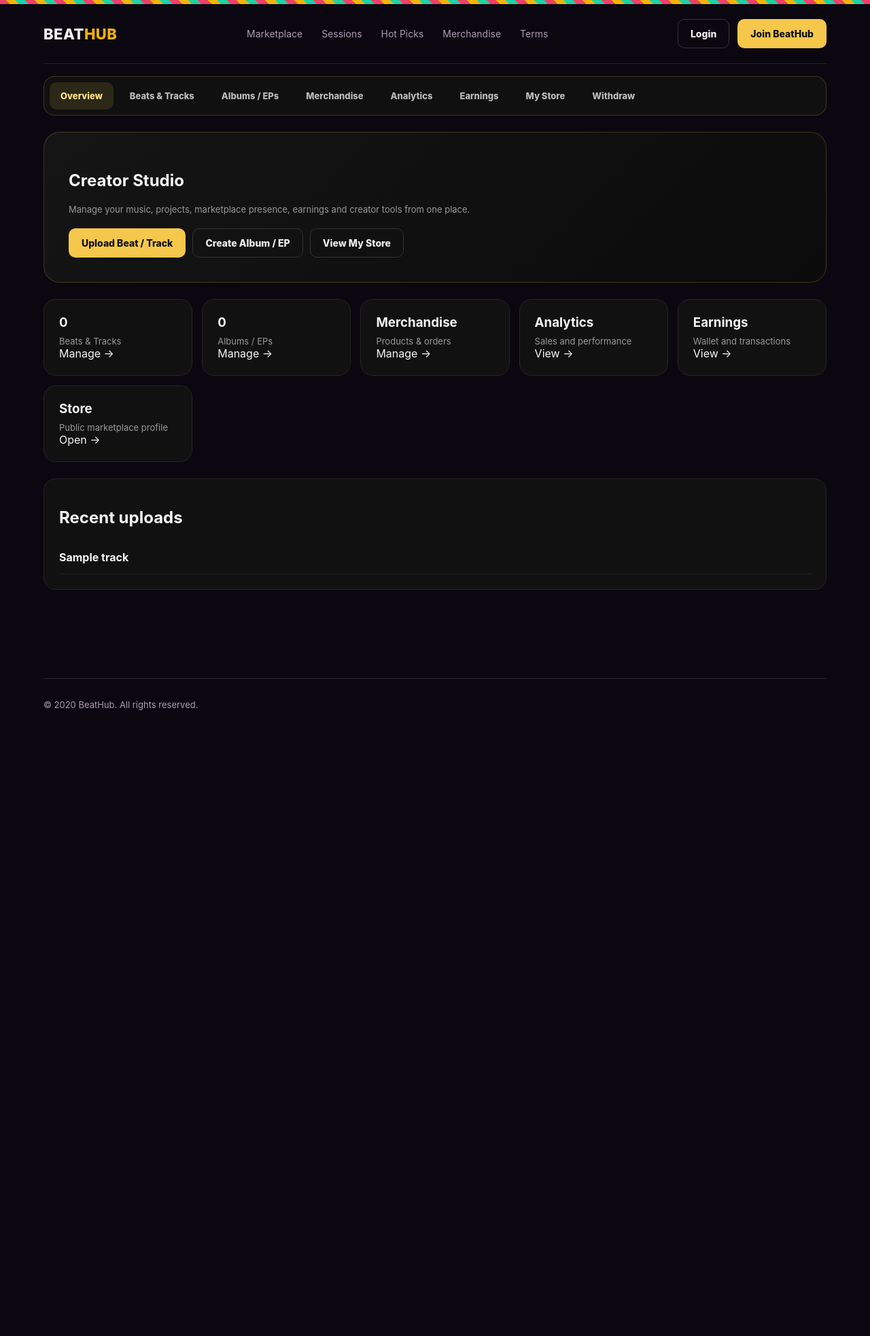
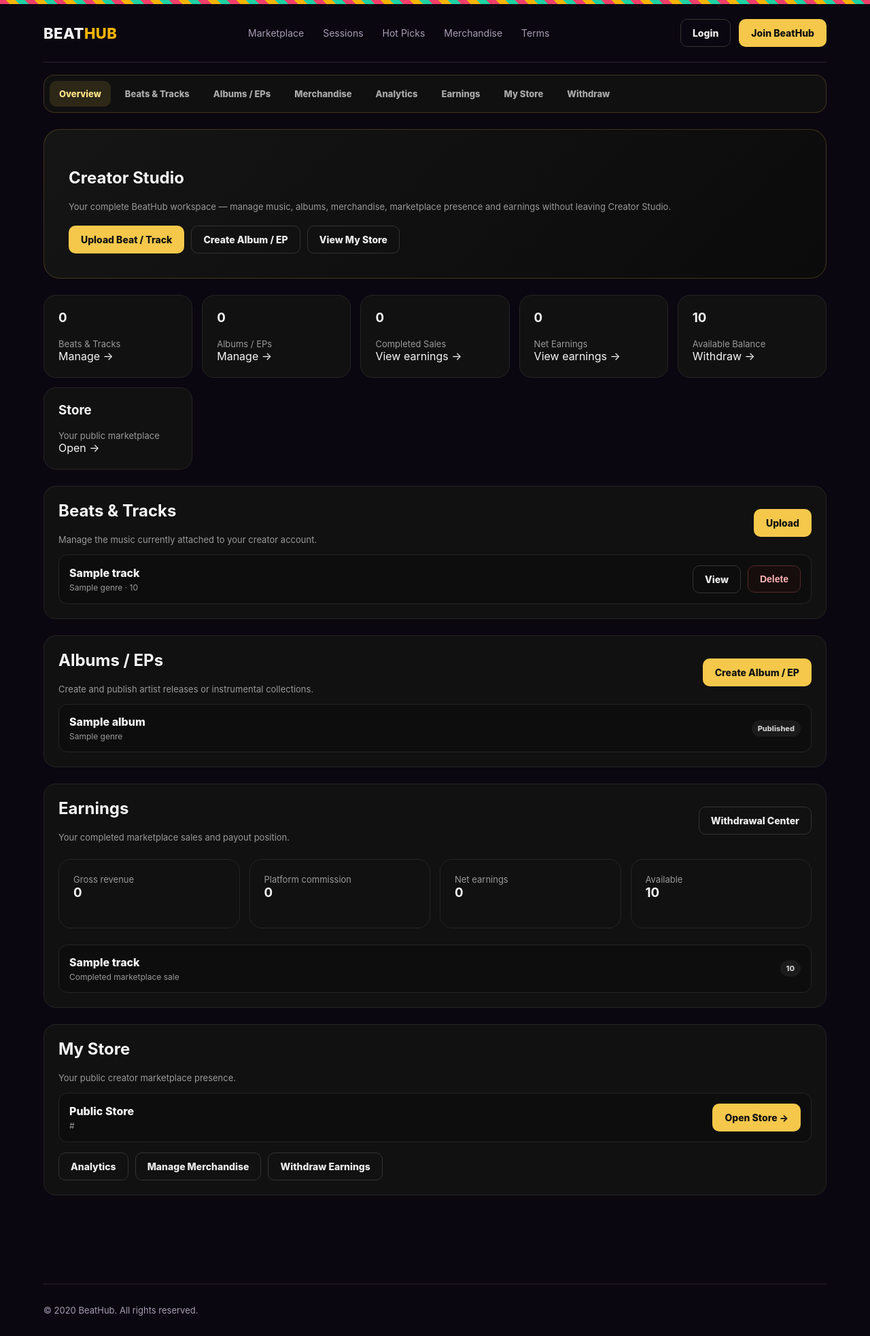
Before and after one commit to beathubonline-arch/Beat-Hub, a FastAPI app: template app/templates/dashboard.html in a window 1280 px wide. Shown: the whole page at 68% size. Before the commit the page ends 1045 px from the top, so only its background shows below. Run offline with FastAPI, Linux system fonts and the light colour scheme; the template is opened without the code that fills it: most values are stand-ins (such as "Sample title", 1, 10 or a date in 2020).

Commit message:
Build complete functional creator dashboard navigation

```diff
--- a/app/templates/dashboard.html
+++ b/app/templates/dashboard.html
@@ -2,12 +2,91 @@
 {% block title %}Creator Dashboard — BeatHub{% endblock %}
 {% block content %}
 <div class="creator-dashboard">
-<style>.creator-dashboard{max-width:1450px;margin:auto;padding:18px 0 70px;color:#f5f5f5}.dash-tabs{display:flex;gap:8px;flex-wrap:wrap;margin:0 0 24px;padding:8px;border:1px solid rgba(245,200,75,.2);border-radius:16px;background:#101010}.dash-tabs a{padding:12px 16px;border-radius:10px;color:#bbb;text-decoration:none;font-weight:800;font-size:13px}.dash-tabs a:hover,.dash-tabs a.active{background:rgba(245,200,75,.12);color:#ffe58a}.dashboard-hero{padding:36px;border-radius:24px;background:linear-gradient(135deg,#151515,#0b0b0b);border:1px solid rgba(245,200,75,.2);margin-bottom:24px}.hero-actions{display:flex;gap:10px;flex-wrap:wrap}.btn{display:inline-flex;padding:12px 18px;border-radius:10px;text-decoration:none;font-weight:800}.btn-primary{background:#f5c84b;color:#111}.btn-outline{border:1px solid #333;color:#eee}.dashboard-grid{display:grid;grid-template-columns:repeat(auto-fit,minmax(210px,1fr));gap:14px}.card{padding:22px;border:1px solid #252525;border-radius:18px;background:#111}.card h3{margin:0 0 8px}.muted{color:#999;font-size:13px}@media(max-width:700px){.dashboard-hero{padding:24px}.dash-tabs{overflow:auto;flex-wrap:nowrap}.dash-tabs a{white-space:nowrap}}</style>
-<nav class="dash-tabs" aria-label="Creator Studio">
-<a class="active" href="/dashboard">Overview</a><a href="/dashboard?section=beats">Beats &amp; Tracks</a><a href="/dashboard?section=albums">Albums / EPs</a><a href="/dashboard?section=merchandise">Merchandise</a><a href="/dashboard/analytics">Analytics</a><a href="/dashboard/earnings">Earnings</a><a href="/dashboard/store">My Store</a><a href="/dashboard/withdraw">Withdraw</a>
+<style>
+.creator-dashboard{max-width:1450px;margin:auto;padding:18px 0 70px;color:#f5f5f5}
+.dash-tabs{display:flex;gap:7px;flex-wrap:wrap;margin:0 0 24px;padding:8px;border:1px solid rgba(245,200,75,.2);border-radius:16px;background:#101010;position:sticky;top:12px;z-index:5;backdrop-filter:blur(12px)}
+.dash-tabs a{padding:11px 14px;border-radius:10px;color:#aaa;text-decoration:none;font-weight:800;font-size:13px;transition:.18s}
+.dash-tabs a:hover,.dash-tabs a.active{background:rgba(245,200,75,.12);color:#ffe58a}
+.dashboard-hero{padding:36px;border-radius:24px;background:linear-gradient(135deg,#151515,#0b0b0b);border:1px solid rgba(245,200,75,.2);margin-bottom:24px}
+.hero-actions,.section-actions{display:flex;gap:10px;flex-wrap:wrap}.btn{display:inline-flex;padding:11px 17px;border-radius:10px;text-decoration:none;font-weight:800;border:1px solid transparent}.btn-primary{background:#f5c84b;color:#111}.btn-outline{border-color:#333;color:#eee}.btn-danger{border-color:#542b2b;color:#ffb5b5;background:#170d0d}
+.dashboard-grid{display:grid;grid-template-columns:repeat(auto-fit,minmax(205px,1fr));gap:14px}.card{padding:21px;border:1px solid #252525;border-radius:18px;background:#111}.card h2,.card h3{margin-top:0}.muted{color:#999;font-size:13px}.section{scroll-margin-top:95px;margin-top:24px}.section-head{display:flex;justify-content:space-between;align-items:center;gap:15px;margin-bottom:14px}.data-list{display:grid;gap:9px}.data-row{display:flex;align-items:center;justify-content:space-between;gap:15px;padding:15px;border:1px solid #252525;border-radius:13px;background:#0d0d0d}.row-title{font-weight:800}.row-meta{color:#999;font-size:12px;margin-top:4px}.pill{display:inline-block;padding:5px 9px;border-radius:999px;background:#1b1b1b;color:#ccc;font-size:11px;font-weight:800}.alert{margin-bottom:18px;padding:14px 16px;border-radius:12px;border:1px solid #333;background:#141414}.empty{padding:26px;text-align:center;border:1px dashed #333;border-radius:14px;color:#999}
+@media(max-width:700px){.dashboard-hero{padding:24px}.dash-tabs{overflow:auto;flex-wrap:nowrap}.dash-tabs a{white-space:nowrap}.data-row{align-items:flex-start;flex-direction:column}.section-head{align-items:flex-start;flex-direction:column}}
+</style>
+
+<nav class="dash-tabs" aria-label="Creator Studio sections">
+<a class="active" href="#overview">Overview</a>
+<a href="#tracks">Beats &amp; Tracks</a>
+<a href="#albums">Albums / EPs</a>
+<a href="/dashboard/merch">Merchandise</a>
+<a href="/dashboard/analytics">Analytics</a>
+<a href="#earnings">Earnings</a>
+<a href="#store">My Store</a>
+<a href="/dashboard/withdraw">Withdraw</a>
 </nav>
-{% if success %}<div class="card">{{ success }}</div>{% endif %}{% if error %}<div class="card">{{ error }}</div>{% endif %}
-<section class="dashboard-hero"><h1>Creator Studio</h1><p class="muted">Manage your music, projects, marketplace presence, earnings and creator tools from one place.</p><div class="hero-actions" style="margin-top:20px"><a class="btn btn-primary" href="/dashboard/upload">Upload Beat / Track</a><a class="btn btn-outline" href="/dashboard/albums/new">Create Album / EP</a><a class="btn btn-outline" href="/dashboard/store">View My Store</a></div></section>
-<section class="dashboard-grid"><div class="card"><h3>{{ track_count|default(0) }}</h3><div class="muted">Beats &amp; Tracks</div><a href="/dashboard?section=beats">Manage →</a></div><div class="card"><h3>{{ album_count|default(0) }}</h3><div class="muted">Albums / EPs</div><a href="/dashboard?section=albums">Manage →</a></div><div class="card"><h3>Merchandise</h3><div class="muted">Products &amp; orders</div><a href="/dashboard?section=merchandise">Manage →</a></div><div class="card"><h3>Analytics</h3><div class="muted">Sales and performance</div><a href="/dashboard/analytics">View →</a></div><div class="card"><h3>Earnings</h3><div class="muted">Wallet and transactions</div><a href="/dashboard/earnings">View →</a></div><div class="card"><h3>Store</h3><div class="muted">Public marketplace profile</div><a href="/dashboard/store">Open →</a></div></section>
-<section class="card" style="margin-top:24px"><h2>Recent uploads</h2>{% if tracks %}{% for track in tracks %}<div style="padding:14px 0;border-bottom:1px solid #222"><strong>{{ track.title }}</strong></div>{% endfor %}{% else %}<p class="muted">No uploads yet. Start by uploading your first beat or track.</p>{% endif %}</section>
-</div>{% endblock %}
+
+{% if success %}<div class="alert">{{ success }}</div>{% endif %}
+{% if error %}<div class="alert">{{ error }}</div>{% endif %}
+
+<section id="overview" class="dashboard-hero section">
+<h1>Creator Studio</h1>
+<p class="muted">Your complete BeatHub workspace — manage music, albums, merchandise, marketplace presence and earnings without leaving Creator Studio.</p>
+<div class="hero-actions" style="margin-top:20px">
+<a class="btn btn-primary" href="/dashboard/upload">Upload Beat / Track</a>
+<a class="btn btn-outline" href="/dashboard/albums/new">Create Album / EP</a>
+<a class="btn btn-outline" href="#store">View My Store</a>
+</div>
+</section>
+
+<section class="dashboard-grid">
+<div class="card"><h3>{{ track_count|default(0) }}</h3><div class="muted">Beats &amp; Tracks</div><a href="#tracks">Manage →</a></div>
+<div class="card"><h3>{{ album_count|default(0) }}</h3><div class="muted">Albums / EPs</div><a href="#albums">Manage →</a></div>
+<div class="card"><h3>{{ total_sales|default(0) }}</h3><div class="muted">Completed Sales</div><a href="#earnings">View earnings →</a></div>
+<div class="card"><h3>{{ net_earnings|default(0) }}</h3><div class="muted">Net Earnings</div><a href="#earnings">View earnings →</a></div>
+<div class="card"><h3>{{ available_balance|default(0) }}</h3><div class="muted">Available Balance</div><a href="/dashboard/withdraw">Withdraw →</a></div>
+<div class="card"><h3>Store</h3><div class="muted">Your public marketplace</div><a href="#store">Open →</a></div>
+</section>
+
+<section id="tracks" class="card section">
+<div class="section-head"><div><h2>Beats &amp; Tracks</h2><div class="muted">Manage the music currently attached to your creator account.</div></div><div class="section-actions"><a class="btn btn-primary" href="/dashboard/upload">Upload</a></div></div>
+{% if tracks %}
+<div class="data-list">
+{% for track in tracks %}
+<div class="data-row">
+<div><div class="row-title">{{ track.title }}</div><div class="row-meta">{{ track.genre|default('Uncategorized') }}{% if track.price is defined and track.price is not none %} · {{ track.price }}{% endif %}</div></div>
+<div class="section-actions"><a class="btn btn-outline" href="/p/{{ track.slug }}">View</a><form method="post" action="/dashboard/tracks/{{ track.id }}/delete" onsubmit="return confirm('Delete or archive this track?');" style="margin:0"><button class="btn btn-danger" type="submit">Delete</button></form></div>
+</div>
+{% endfor %}
+</div>
+{% else %}<div class="empty">No uploads yet. Upload your first beat or track to start building your marketplace catalog.</div>{% endif %}
+</section>
+
+<section id="albums" class="card section">
+<div class="section-head"><div><h2>Albums / EPs</h2><div class="muted">Create and publish artist releases or instrumental collections.</div></div><div class="section-actions"><a class="btn btn-primary" href="/dashboard/albums/new">Create Album / EP</a></div></div>
+{% if albums %}
+<div class="data-list">
+{% for album in albums %}
+<div class="data-row"><div><div class="row-title">{{ album.title }}</div><div class="row-meta">{{ album.genre|default('Album / EP') }}</div></div><span class="pill">Published</span></div>
+{% endfor %}
+</div>
+{% else %}<div class="empty">No albums yet. Create an Album / EP and select the tracks you want included.</div>{% endif %}
+</section>
+
+<section id="earnings" class="card section">
+<div class="section-head"><div><h2>Earnings</h2><div class="muted">Your completed marketplace sales and payout position.</div></div><a class="btn btn-outline" href="/dashboard/withdraw">Withdrawal Center</a></div>
+<div class="dashboard-grid">
+<div class="card"><div class="muted">Gross revenue</div><h3>{{ gross_revenue|default(0) }}</h3></div>
+<div class="card"><div class="muted">Platform commission</div><h3>{{ platform_commission|default(0) }}</h3></div>
+<div class="card"><div class="muted">Net earnings</div><h3>{{ net_earnings|default(0) }}</h3></div>
+<div class="card"><div class="muted">Available</div><h3>{{ available_balance|default(0) }}</h3></div>
+</div>
+{% if recent_orders %}<div class="data-list" style="margin-top:15px">{% for order in recent_orders %}<div class="data-row"><div><div class="row-title">{{ order.track.title if order.track else 'Track sale' }}</div><div class="row-meta">Completed marketplace sale</div></div><span class="pill">{{ order.net_amount|default(0) }}</span></div>{% endfor %}</div>{% else %}<div class="empty" style="margin-top:15px">No completed sales yet.</div>{% endif %}
+</section>
+
+<section id="store" class="card section">
+<div class="section-head"><div><h2>My Store</h2><div class="muted">Your public creator marketplace presence.</div></div></div>
+{% if store_url %}<div class="data-row"><div><div class="row-title">Public Store</div><div class="row-meta">{{ store_url }}</div></div><a class="btn btn-primary" href="{{ store_url }}" target="_blank" rel="noopener">Open Store →</a></div>{% else %}<div class="empty">Your public store link will appear here once your creator profile has a store slug.</div>{% endif %}
+<div class="section-actions" style="margin-top:15px"><a class="btn btn-outline" href="/dashboard/analytics">Analytics</a><a class="btn btn-outline" href="/dashboard/merch">Manage Merchandise</a><a class="btn btn-outline" href="/dashboard/withdraw">Withdraw Earnings</a></div>
+</section>
+
+</div>
+{% endblock %}
```
